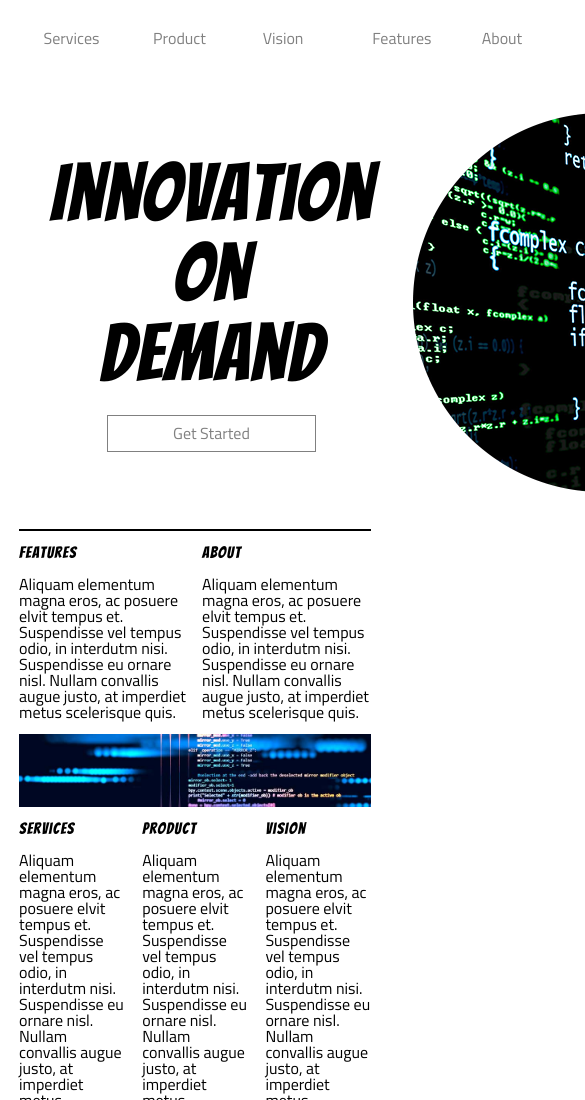
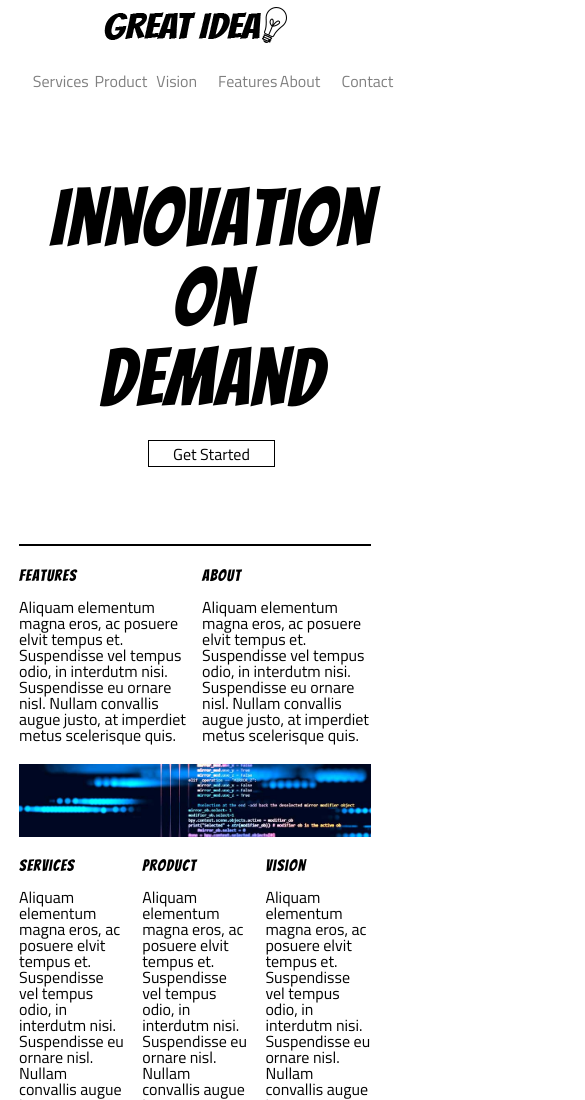
Before and after one commit to mattbasile/responsive-web-design-1-DESKTOP, a plain HTML site: page index.html in a window 390 px wide. Shown: the top 1100 px of the page, 585 px wide, since content can reach past the window. Drawn offline with Linux system fonts and the light colour scheme.

Commit message:
added Tablet view

```diff
--- a/css/index.css
+++ b/css/index.css
@@ -164,3 +164,53 @@ address div{
 footer{
     margin: 5% auto;
 }
+
+/* TABLET View */
+
+@media only screen and (max-width: 800px){
+    .navigation{
+        flex-direction: column-reverse;
+        text-align: center;
+        margin: 0 auto;
+        width: 100%;
+    }
+   nav{
+       width: 100%;
+       flex-direction: row;
+       justify-content: space-around;
+       flex-wrap: wrap;
+   }
+   nav a{
+        width: 100%;
+        padding: 20px;
+        border-top: 1px solid grey;
+        text-decoration: none;
+        color: grey;
+       border: none;
+       width: 15%;
+    }
+    .navigation img{
+        padding: 4% 0;
+    }
+    /***HEADER***/
+    .container header{
+        padding: 8% 0 10%;
+    }
+    header .left-content h1{
+        font-size: 4em;
+    }
+    header .left-content a{
+        margin: 2% auto 0;
+        border: 1px solid black;
+        padding: 1.5% 7.5%;
+        color: black;
+    }
+    header img{
+        display: none;
+    }
+    /***MAIN CONTENT***/
+    .main-content div {
+        margin: 3% 0;
+    }
+
+}
```
